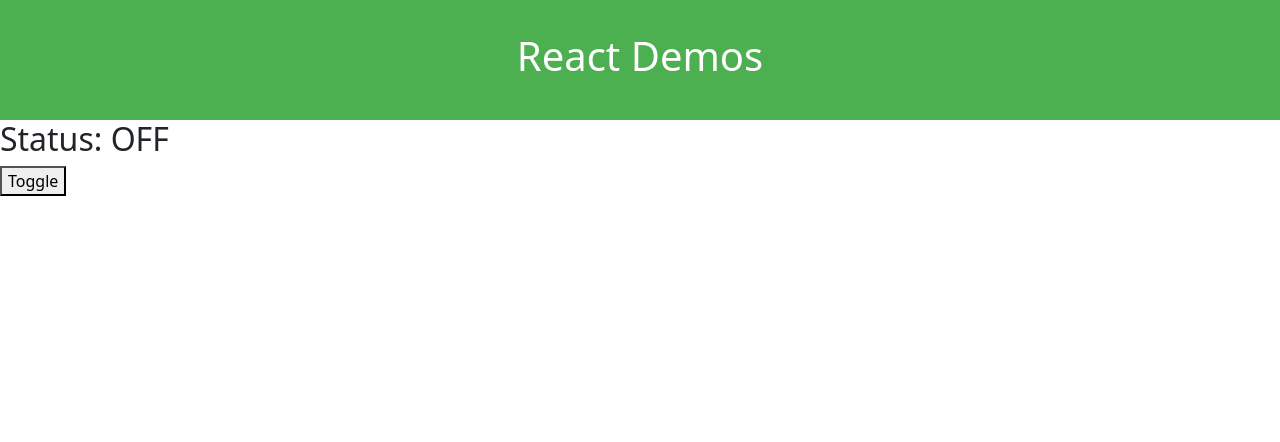
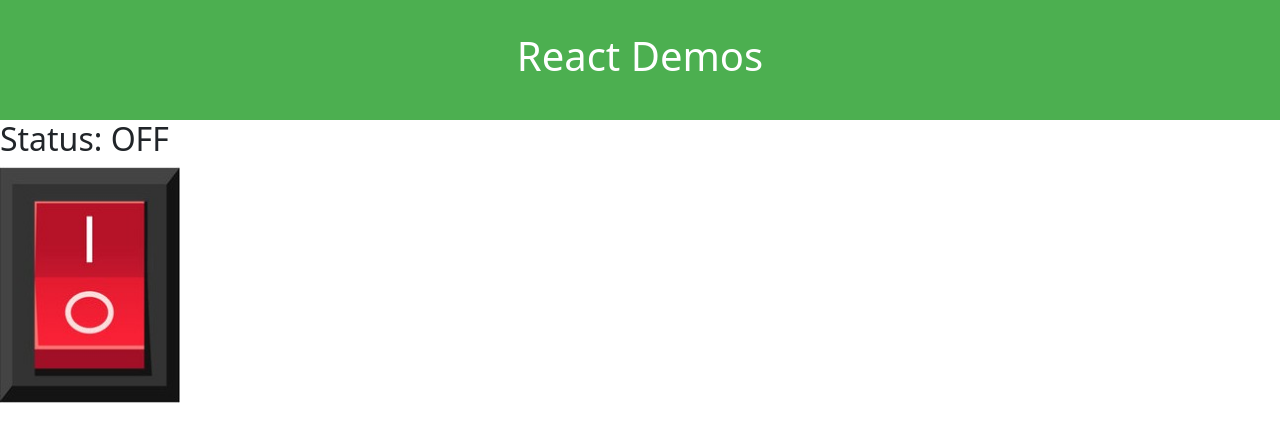
Before and after one commit to mohammedaeraf/react-samples, a React (Vite) app: page / in a window 1280 px wide. Shown: the top 442 px of the page. Built offline with nearby package versions, Linux system fonts and the light colour scheme.

Commit message:
Toggle Image

```diff
--- a/src/Components/Toggle.tsx
+++ b/src/Components/Toggle.tsx
@@ -1,10 +1,21 @@
 import { useState } from "react";
+import onImg from "../assets/on.jpg";
+import offImg from "../assets/off.jpg";
+
 const Toggle = () => {
   const [isOn, setIsOn] = useState<boolean>(false);
   return (
     <div>
       <h2>Status: {isOn == true ? "ON" : "OFF"}</h2>
-      <button onClick={() => setIsOn(!isOn)}>Toggle</button>
+      {/* <button>Toggle</button> */}
+      <div>
+        <img
+          src={isOn ? onImg : offImg}
+          alt=""
+          width="180px"
+          onClick={() => setIsOn(!isOn)}
+        />
+      </div>
     </div>
   );
 };
```
Also changed, not shown: src/assets/off.jpg (added), src/assets/on.jpg (added).
